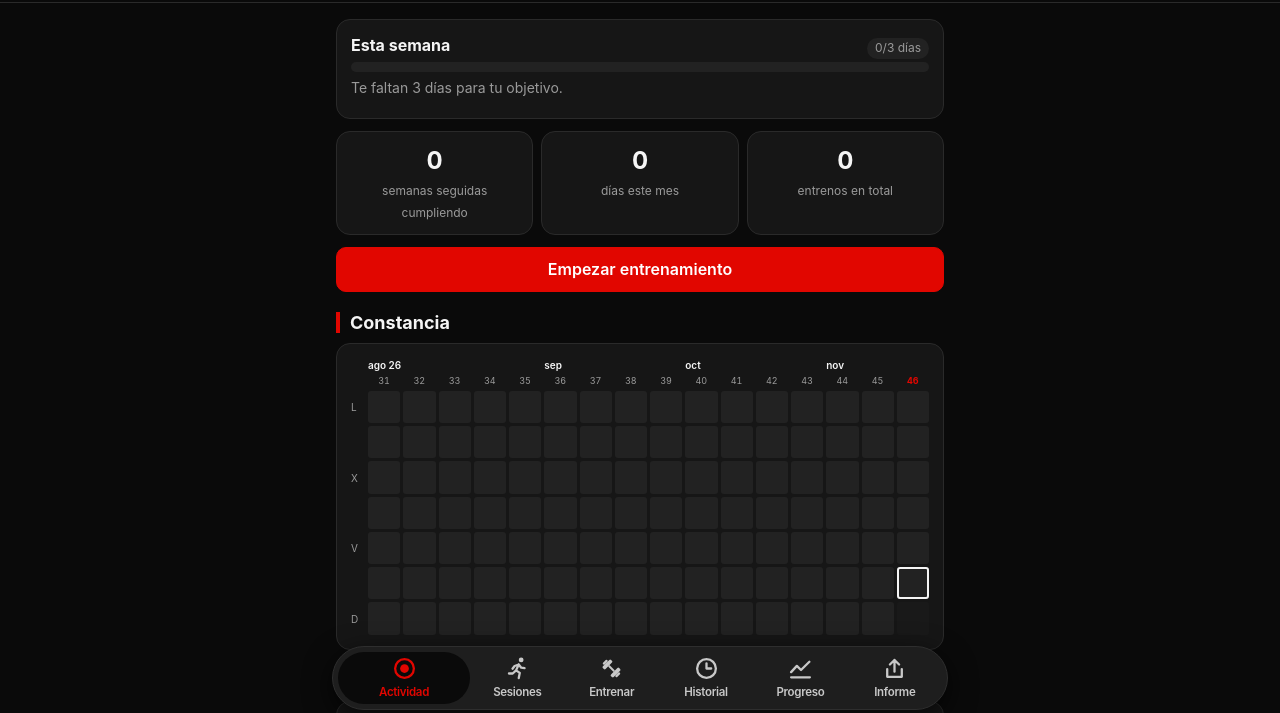
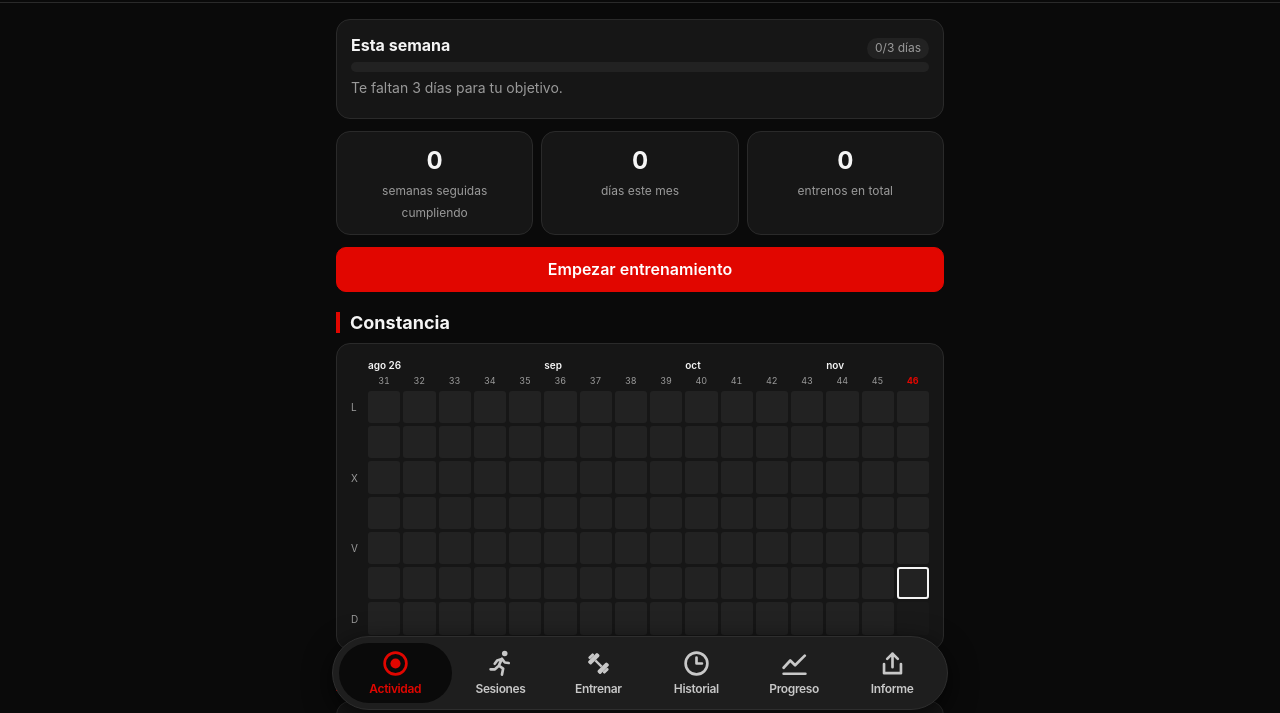
Before and after one commit to davidabellan98-hub/Gimnasio_, a plain HTML site: page index.html in a window 1280 px wide. Shown: the part 78-791 px from the top of the page. Drawn offline with Linux system fonts and the light colour scheme.

Commit message:
Menú inferior más grande y actualización automática de la app al abrirla
- Cápsula de 74 pt con iconos de 29 pt; el texto se ajusta al ancho del móvil para que quepa.
- El service worker pide siempre la versión nueva al servidor y la app se recarga sola
  cuando hay una versión nueva. En Ajustes se ve el número de versión.

Co-Authored-By: Claude Opus 5.5 <noreply@anthropic.com>
Claude-Session: https://claude.ai/code/session_019vqxWronjGyPrACDR25NDA

```diff
--- a/app.js
+++ b/app.js
@@ -1,4 +1,5 @@
 'use strict';
+const APP_VERSION = 16; // igual que VERSION en sw.js
 
 /* ============ Estado y almacenamiento ============ */
 const KEY = 'gymlog.v1';
@@ -545,7 +546,7 @@ function viewSettings() {
     <h2>Instalar en el iPhone</h2>
     <div class="card"><p class="small">Abre esta página en <b>Safari</b> → botón <b>Compartir</b> → <b>Añadir a pantalla de inicio</b>. Se abrirá como una app y funciona sin conexión.</p></div>
     <button class="danger block" style="margin-top:20px" data-act="wipe">Borrar todos los datos</button>
-    <p class="muted small" style="text-align:center;margin-top:16px">GymLog v2</p>
+    <p class="muted small" style="text-align:center;margin-top:16px">GymLog · versión ${APP_VERSION}</p>
   `;
 }
 
@@ -877,7 +878,17 @@ document.addEventListener('change', (e) => {
 });
 
 if ('serviceWorker' in navigator && location.protocol !== 'file:') {
-  navigator.serviceWorker.register('sw.js').catch(() => {});
+  navigator.serviceWorker.register('sw.js', { updateViaCache: 'none' }).then((reg) => {
+    // Busca versión nueva cada vez que se vuelve a la app
+    document.addEventListener('visibilitychange', () => { if (!document.hidden) reg.update().catch(() => {}); });
+  }).catch(() => {});
+  // Cuando se instala una versión nueva, recarga una vez para mostrarla. Los datos se guardan al escribir,
+  // así que no se pierde nada; solo se evita recargar mientras se edita una sesión sin guardar.
+  const hadController = !!navigator.serviceWorker.controller;
+  let reloaded = false;
+  navigator.serviceWorker.addEventListener('controllerchange', () => {
+    if (hadController && !reloaded && tab !== 'routineEdit') { reloaded = true; location.reload(); }
+  });
 }
 if (navigator.storage && navigator.storage.persist) navigator.storage.persist().catch(() => {});
 
--- a/styles.css
+++ b/styles.css
@@ -20,8 +20,8 @@ body {
   font: 16px/1.4 -apple-system, BlinkMacSystemFont, "SF Pro Text", system-ui, sans-serif;
   padding-top: env(safe-area-inset-top);
   /* menú inferior flotante: alto y distancia al borde inferior del iPhone */
-  --nav-h: 64px;
-  --nav-gap: max(12px, min(22px, env(safe-area-inset-bottom)));
+  --nav-h: 74px;
+  --nav-gap: max(12px, min(20px, env(safe-area-inset-bottom)));
   padding-bottom: calc(var(--nav-h) + var(--nav-gap) + 24px);
 }
 .topbar {
@@ -76,20 +76,20 @@ label { display: block; font-size: 13px; color: var(--muted); margin: 8px 0 4px;
   position: fixed; z-index: 10;
   left: var(--nav-gap); right: var(--nav-gap); bottom: var(--nav-gap);
   max-width: 616px; margin: 0 auto;
-  height: var(--nav-h); padding: 5px;
+  height: var(--nav-h); padding: 6px;
   display: flex; gap: 0;
   background: #1e1e1e; border: 1px solid #2e2e2e; border-radius: 999px;
   box-shadow: 0 8px 28px rgba(0, 0, 0, .7);
 }
 .tabbar button {
   border: none; background: transparent; border-radius: 999px; color: #c8c8c8;
-  flex: 1 1 0; font-size: 11.5px; font-weight: 600; letter-spacing: -0.3px; padding: 0; min-height: 0; min-width: 0;
+  flex: 1 1 0; font-size: clamp(10.5px, 2.95vw, 12px); font-weight: 600; letter-spacing: -0.35px; padding: 0; min-height: 0; min-width: 0;
   transition: flex-grow .2s ease;
   display: flex; flex-direction: column; align-items: center; justify-content: center; gap: 3px;
   white-space: nowrap;
 }
-.tabbar button span { font-size: 24px; line-height: 1; height: 26px; display: flex; align-items: center; justify-content: center; }
-.tabbar button.active { color: var(--accent); background: #0a0a0a; flex-grow: 1.4; }
+.tabbar button span { font-size: 24px; line-height: 1; height: 30px; display: flex; align-items: center; justify-content: center; }
+.tabbar button.active { color: var(--accent); background: #0a0a0a; flex-grow: 1.15; }
 .tabbar .primary-tab.live span { color: var(--ok); }
 
 /* progress */
@@ -188,7 +188,7 @@ input:focus, select:focus, textarea:focus { outline: none; border-color: var(--a
 .set-head span { color: var(--accent); font-weight: 600; }
 .elapsed { color: var(--accent); }
 .set .chk { color: var(--accent); border-color: var(--accent); }
-.tabbar button span svg { width: 25px; height: 25px; display: block; fill: currentColor; }
+.tabbar button span svg { width: 29px; height: 29px; display: block; fill: currentColor; }
 .tabbar button span svg.st { fill: none; stroke: currentColor; stroke-width: 2.2; stroke-linecap: round; stroke-linejoin: round; }
 .tabbar button span svg.st .f { fill: currentColor; stroke: none; }
 .pick { border-left: 3px solid var(--accent); }
```
Also changed, not shown: sw.js (+8 -5 lines).
